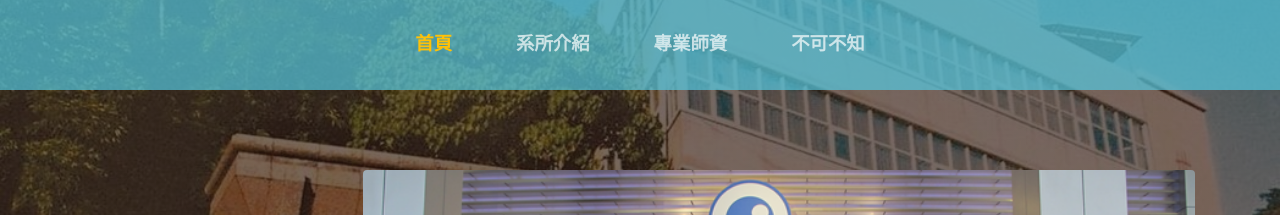
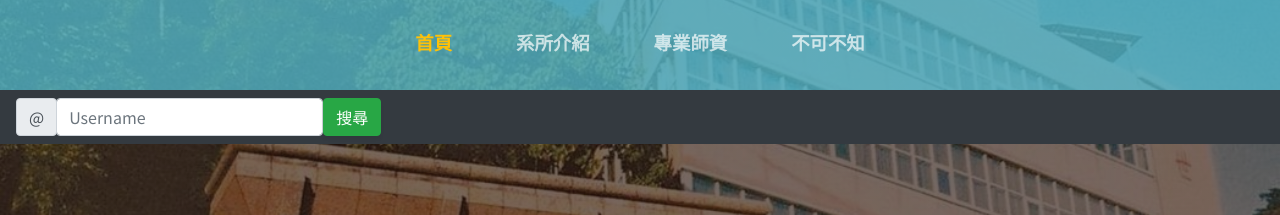
Before and after one commit to chichi-yuan/SHU-ICS, a website: page index.html in a window 1280 px wide. Shown: the part 280-495 px from the top of the page. Drawn offline with Linux system fonts and the light colour scheme.

Commit message:
Add files via upload

```diff
--- a/index.html
+++ b/index.html
@@ -56,6 +56,15 @@
           </ul>
         </div>
       </div>
+    </nav>
+	<nav class="navbar navbar-expand-sm bg-dark navbar-dark">
+	  <form class="form-inline" action="/action_page.php">
+	    <div class="input-group-prepend">
+		  <span class="input-group-text">@</span>
+		</div>
+        <input type="text" class="form-control" placeholder="Username">
+        <button class="btn btn-success" type="submit">搜尋</button>
+      </form>
     </nav>
 
     <section class="page-section clearfix">
```
